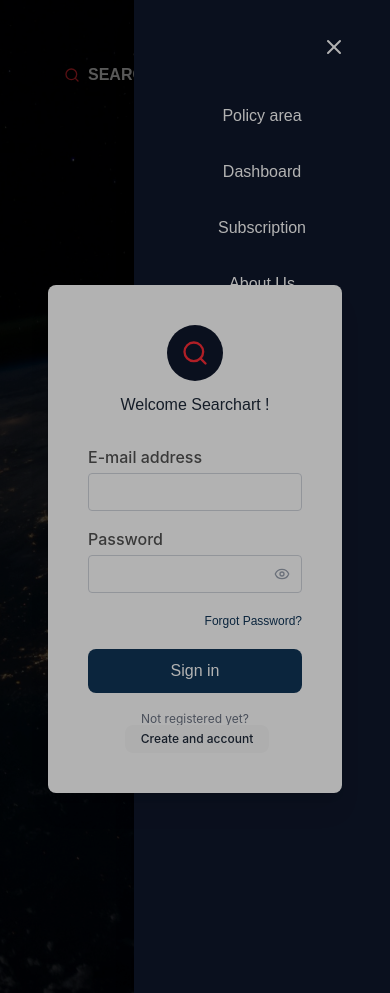
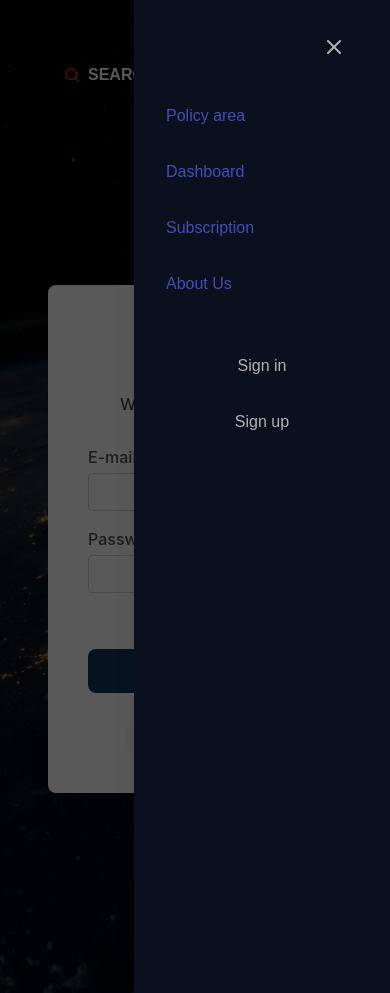
Before and after one commit to IlahinTalibov/SearchChart, a React (Vite) app: page / in a window 390 px wide. Both pictures are taken after a click on the button 297 px from the left and 74 px from the top of the page. Built offline with nearby package versions, Linux system fonts and the light colour scheme.

Commit message:
nijnjnoa

```diff
--- a/src/components/Navbar.tsx
+++ b/src/components/Navbar.tsx
@@ -1,5 +1,6 @@
 import { Search, Menu, X, Sun, Moon } from "lucide-react";
 import { useState } from "react";
+import { createPortal } from "react-dom";
 import { useTheme } from "../context/ThemeContext";
 
 export const Navbar: React.FC<{ isLogin: boolean }> = () => {
@@ -7,7 +8,8 @@ export const Navbar: React.FC<{ isLogin: boolean }> = () => {
   const { theme, toggleTheme } = useTheme();
 
   return (
-    <nav className="top-0 left-0 right-0 flex justify-between items-center px-8 py-6 z-10">
+    <>
+      <nav className="top-0 left-0 right-0 flex justify-between items-center px-8 py-6 relative z-50">
         <div className="flex items-center gap-2">
           <Search className="w-6 h-6 max-[400px]:w-4 max-[400px]:h-4 text-red-500" />
           <span className="text-xl max-[400px]:text-base font-bold" style={{ color: theme === 'light' ? '#000000' : '#FFFFFF', textShadow: theme === 'light' ? '0 1px 2px rgba(0,0,0,0.1)' : 'none' }}>SEARCHART</span>
@@ -53,24 +55,33 @@ export const Navbar: React.FC<{ isLogin: boolean }> = () => {
 
           <button
             onClick={() => setIsMenuOpen(!isMenuOpen)}
-          style={{ color: theme === 'light' ? '#000000' : '#FFFFFF' }}
+            style={{ color: theme === 'light' ? '#000000' : '#808080' }}
+            className="relative"
           >
             {isMenuOpen ? <X className="w-6 h-6 max-[400px]:w-4 max-[400px]:h-4" /> : <Menu className="w-6 h-6 max-[400px]:w-4 max-[400px]:h-4" />}
           </button>
         </div>
+      </nav>
 
-      {/* Mobile Menu Overlay */}
-      {isMenuOpen && (
+      {/* Mobile Menu - PORTAL ILE document.body-ye render olunur */}
+      {isMenuOpen && createPortal(
+        <>
+          {/* Overlay */}
           <div
-          className="fixed inset-0 bg-black/50 lg:hidden z-40"
+            className="fixed inset-0 bg-black/50 lg:hidden"
+            style={{
+              zIndex: 9998,
+            }}
             onClick={() => setIsMenuOpen(false)}
           />
-      )}
 
-      {/* Mobile Menu */}
-      <div className={`fixed top-0 right-0 h-full w-64 bg-slate-900 shadow-xl lg:hidden z-50 transform transition-transform duration-300 ease-in-out ${
-        isMenuOpen ? 'translate-x-0' : 'translate-x-full'
-      }`}>
+          {/* Mobile Menu Sidebar */}
+          <div
+            className="fixed top-0 right-0 h-full w-64 bg-slate-900 shadow-xl lg:hidden transform transition-transform duration-300 ease-in-out translate-x-0"
+            style={{
+              zIndex: 9999,
+            }}
+          >
             {/* Close Button */}
             <button
               className="absolute top-6 right-6 text-white"
@@ -83,10 +94,10 @@ export const Navbar: React.FC<{ isLogin: boolean }> = () => {
             <div className="flex flex-col h-full pt-20">
               {/* Menu Items */}
               <div className="flex flex-col gap-8 px-8 py-6">
-            <a href="#" className="text-white hover:text-gray-300 transition-colors font-semibold" style={{ color: "#FFFFFF" }}>Policy area</a>
-            <a href="#" className="text-white hover:text-gray-300 transition-colors font-semibold" style={{ color: "#FFFFFF" }}>Dashboard</a>
-            <a href="#" className="text-white hover:text-gray-300 transition-colors font-semibold" style={{ color: "#FFFFFF" }}>Subscription</a>
-            <a href="#" className="text-white hover:text-gray-300 transition-colors font-semibold" style={{ color: "#FFFFFF" }}>About Us</a>
+                <a href="#" className="text-white hover:text-gray-300 transition-colors font-semibold">Policy area</a>
+                <a href="#" className="text-white hover:text-gray-300 transition-colors font-semibold">Dashboard</a>
+                <a href="#" className="text-white hover:text-gray-300 transition-colors font-semibold">Subscription</a>
+                <a href="#" className="text-white hover:text-gray-300 transition-colors font-semibold">About Us</a>
 
                 {/* Buttons */}
                 <div className="flex flex-col gap-3 mt-4">
@@ -100,6 +111,9 @@ export const Navbar: React.FC<{ isLogin: boolean }> = () => {
               </div>
             </div>
           </div>
-    </nav>
+        </>,
+        document.body
+      )}
+    </>
   );
 };
--- a/src/pages/AuthPage.tsx
+++ b/src/pages/AuthPage.tsx
@@ -127,7 +127,7 @@ export default function AuthPage() {
   return (
     <>
      <Navbar isLogin={isLogin} />
-    <div className="min-h-screen flex items-center justify-center p-4 relative overflow-hidden">
+    <div className="min-h-screen flex items-center justify-center p-4 relative" style={{ isolation: 'isolate' }}>
       <div
         className="absolute inset-0 opacity-10"
         style={{
```
Lines whose indentation alone changed are shown as unchanged.
